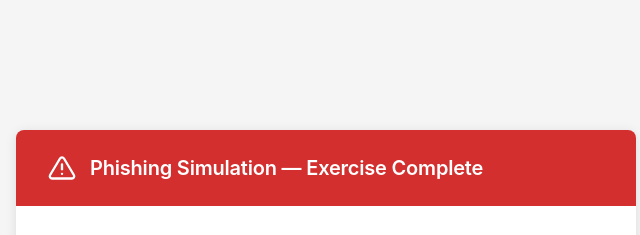
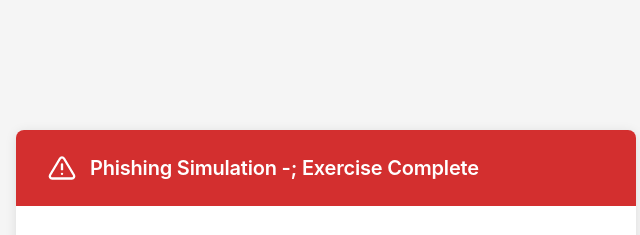
Before and after one commit to NatTseg/pubp6725-team26, a plain HTML site: page index.html in a window 1280 px wide. Shown: the top 235 px of the page, 314-954 px from the left. Drawn offline with Linux system fonts and the light colour scheme.

Commit message:
Fix typo in header text of index.html

```diff
--- a/index.html
+++ b/index.html
@@ -98,7 +98,7 @@
                 <line x1="12" y1="9" x2="12" y2="13"/>
                 <line x1="12" y1="17" x2="12.01" y2="17"/>
             </svg>
-            <h1>Phishing Simulation &mdash; Exercise Complete</h1>
+            <h1>Phishing Simulation -; Exercise Complete</h1>
         </div>
 
         <div class="body-content">
```
